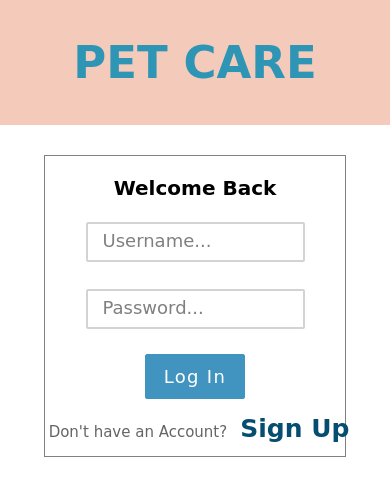
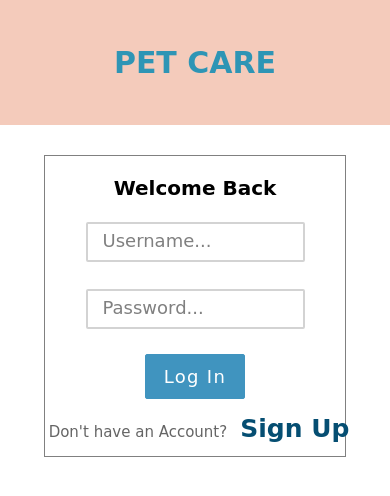
Before and after one commit to JohnJoseph2019/Pet-Care, a React (Create React App) app in the folder client/: page / in a window 390 px wide. Shown: the top 496 px of the page. Built offline with nearby package versions, Linux system fonts and the light colour scheme; no server answers.

Commit message:
header  css fixes

```diff
--- a/client/src/components/Header.css
+++ b/client/src/components/Header.css
@@ -33,17 +33,8 @@
   }
 }
 
-/* @media screen and (min-width: 450px) {
-  .headerOutDiv {
-    height: 120px;
-    width: 100vmax;
+@media screen and (max-width: 450px) {
+  .headerTitle {
+    font-size: 30px;
   }
-  .headerTitle {
-    margin: 0 150px 0 0;
-    display: flex;
-
-    align-items: center;
-    font-size: 40px;
-    font-weight: bold;
-  }
-} */
+}
--- a/client/src/shared/NavBar.css
+++ b/client/src/shared/NavBar.css
@@ -2,7 +2,7 @@
   display: flex;
   justify-content: center;
   align-items: center;
-  font-family: 'Comic Sans MS', cursive, sans-serif;
+  font-family: 'Comic Sans MS', sans-serif;
 }
 
 .linkHeader {
@@ -32,3 +32,5 @@
     display: none;
   }
 }
+@media screen and (max-width: 450px) {
+}
```
